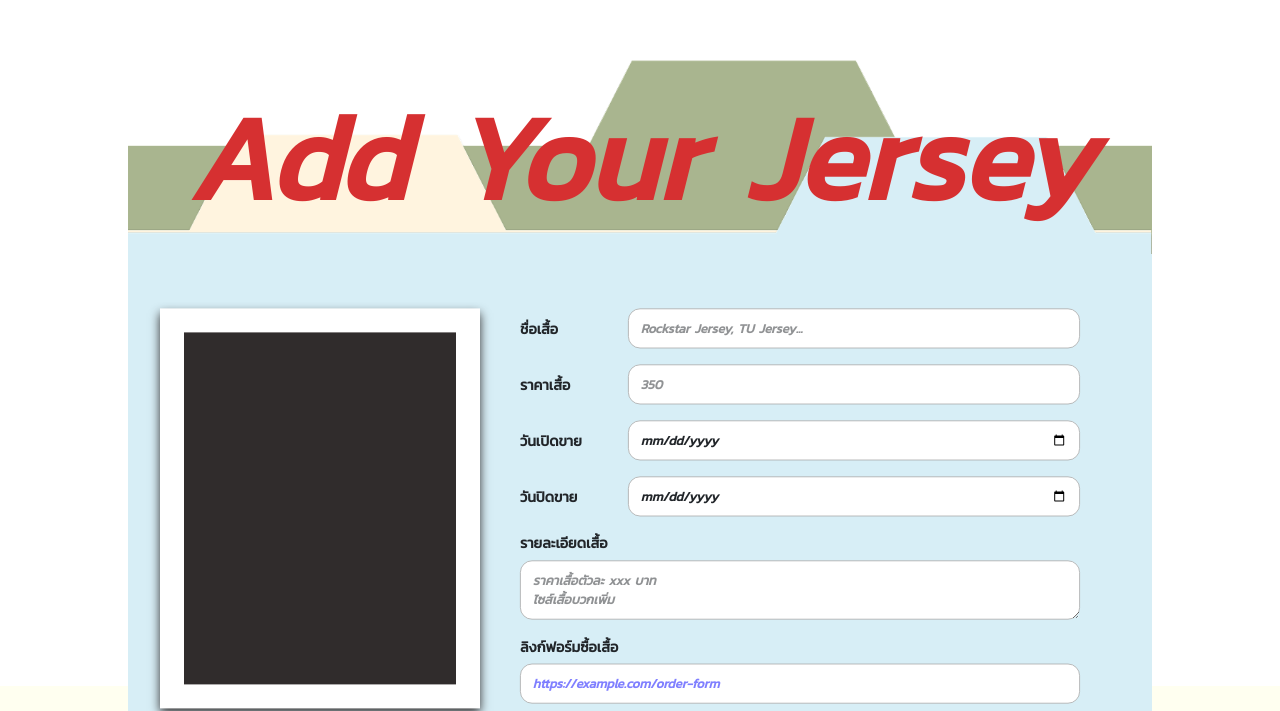
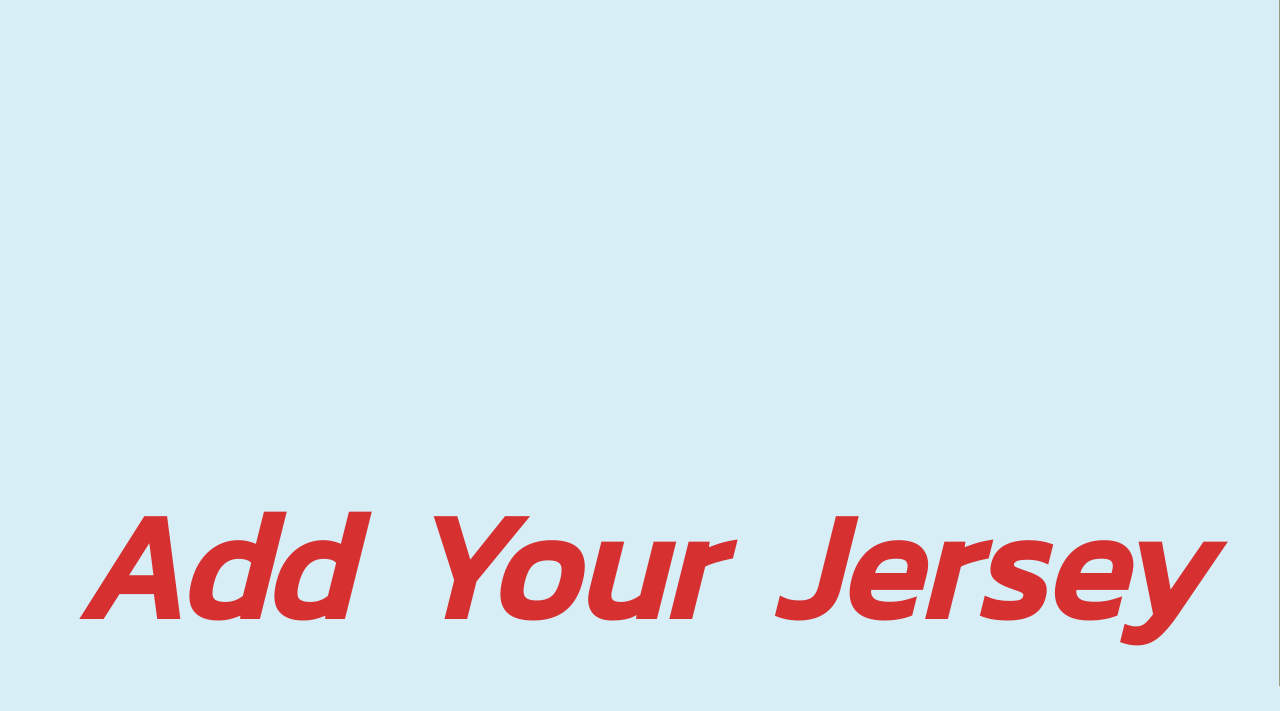
Before and after one commit to thiprada17/JerseyJamTU, a React (Vite) app: page /sellerform in a window 1280 px wide. Shown: the part 114-825 px from the top of the page. Built offline with nearby package versions, Linux system fonts and the light colour scheme; a web font is replaced by a local one.

Commit message:
Not finish seller , button

```diff
--- a/src/backend/server.js
+++ b/src/backend/server.js
@@ -11,10 +11,6 @@ const app = express()
 app.use(cors())
 app.use(bodyParser.json())
 app.use(express.json());
-
-let mockShirts = [];
-
-
 
 // let conn = null
 // const initMySQL = async () => {
--- a/src/frontend/homepage.jsx
+++ b/src/frontend/homepage.jsx
@@ -5,12 +5,14 @@ import "./homepage.css";
 import cartImg from "../assets/cart.png";
 import backgroundImg from "../assets/homepage.png";
 import speakerImg from "../assets/speaker.png";
+import { useNavigate } from "react-router-dom";
 
 
 export default function Homepage() {
     const loginRef = useRef(null);
     const homeRef = useRef(null);
     const signupRef = useRef(null);
+    const navigate = useNavigate();
 
     const scrollToSection = (ref) => {
         if (ref.current) {
@@ -45,6 +47,7 @@ export default function Homepage() {
                 <div className="action-buttons">
                     <button className="signup-btn" onClick={() => scrollToSection(signupRef)}> Sign Up </button>
                     <button className="login-btn" onClick={() => scrollToSection(loginRef)}> Login</button>
+                    <button className="login-btn" onClick={() => navigate('/sellerform')}> Seller </button>
                 </div>
             </div>
 
--- a/src/frontend/sellerform.css
+++ b/src/frontend/sellerform.css
@@ -6,14 +6,16 @@
 .sellerform-app {
   font-family: "Kanit";
   font-weight: bold;
-  transform: scale(0.8); /* ปรับขนาดลง 80% */
-  transform-origin: top middle; /* กำหนดจุดยึดเวลาย่อ */
+  /* transform: scale(0.8); ปรับขนาดลง 80% */
+  /* transform-origin: top middle; กำหนดจุดยึดเวลาย่อ */
+  min-height: 100vh;
+  overflow-x: hidden;
 }
 
 /* ---------- หน้าแรก ---------- */
 .sellerform-pageOne {
   position: relative;
-  height: 40vh;
+  height: 100vh;
   overflow: hidden;
   display: flex;
   align-items: flex-end;
@@ -24,15 +26,20 @@
 .sellerform-layers {
   position: absolute;
   top: 0;
+  left: 0;
   width: 100%;
-  height: auto;
-  max-height: 80%;
-}
+  height: 100%;
+  overflow: hidden;
+  z-index: 0;}
 
 .sellerform-layer {
   position: absolute;
   width: 100%;
+  height: 100%;
+  object-fit: cover;
   left: 0;
+  top: 0;
+  z-index: 0;
 }
 
 .sellerform-title {
@@ -43,6 +50,7 @@
   color: #d63031;
   font-style: italic;
   font-family: 'Kanit';
+  z-index: 1;
 }
 
 /* ---------- หน้าที่สอง ---------- */
--- a/src/frontend/sellerform.jsx
+++ b/src/frontend/sellerform.jsx
@@ -3,11 +3,11 @@ import "./sellerform.css";
 import greenLayer from "../assets/green.png";
 import creamLayer from "../assets/cream.png";
 import blueLayer from "../assets/blue.png";
-import {useNavigate} from "react-router-dom";
+import { useNavigate } from "react-router-dom";
 import { ToastContainer, toast } from "react-toastify";
 import "react-toastify/dist/ReactToastify.css";
 
-export default function sellerform() {
+export default function SellerForm() {
   const navigate = useNavigate();
   const [image, setImage] = useState(null);
   const [formData, setFormData] = useState({
@@ -23,7 +23,7 @@ export default function sellerform() {
     const file = e.target.files[0];
     if (file) {
       const imageUrl = URL.createObjectURL(file);
-      setImage(imageUrl); // ใช้ URL preview
+      setImage(imageUrl);
     }
   };
 
@@ -40,7 +40,7 @@ const handleSubmit = async (e) => {
 
     const payload = {
       ...formData,
-    shirt_pic: image || "", // คุณอาจใส่ URL ภาพ (หลังอัปโหลดจริง)
+      shirt_pic: image || "",
     };
 
     try {
@@ -80,6 +80,7 @@ const handleSubmit = async (e) => {
     <div className="sellerform-app">
       {/* -------- หน้าแรก -------- */}
       <section className="sellerform-pageOne">
+        {/* เลเยอร์รูปซ้อนกันเป็นพื้นหลัง */}
         <div className="sellerform-layers">
           <img src={greenLayer} alt="green" className="sellerform-layer" />
           <img src={creamLayer} alt="cream" className="sellerform-layer" />
@@ -134,20 +135,24 @@ const handleSubmit = async (e) => {
 
             <label className="sellerform-row">
               <span className="sellerform-label">วันเปิดขาย</span>
-              <input type="date"
+              <input
+                type="date"
                 name="shirt_open_date"
                 value={formData.shirt_open_date}
                 onChange={handleChange}
-              className="sellerform-input" />
+                className="sellerform-input"
+              />
             </label>
 
             <label className="sellerform-row">
               <span className="sellerform-label">วันปิดขาย</span>
-              <input type="date"
+              <input
+                type="date"
                 name="shirt_close_date"
                 value={formData.shirt_close_date}
                 onChange={handleChange}
-              className="sellerform-input" />
+                className="sellerform-input"
+              />
             </label>
 
             <div className="sellerform-block">
@@ -157,7 +162,8 @@ const handleSubmit = async (e) => {
                 value={formData.shirt_detail}
                 onChange={handleChange}
                 className="sellerform-input"
-                placeholder="ราคาเสื้อตัวละ xxx บาท&#10;ไซส์เสื้อบวกเพิ่ม"
+                placeholder={`ราคาเสื้อตัวละ xxx บาท
+                  ไซส์เสื้อบวกเพิ่ม`}
                 required
               ></textarea>
             </div>
@@ -175,7 +181,9 @@ const handleSubmit = async (e) => {
               />
 
               <div className="sellerform-submitWrapper">
-                <button type="submit" className="sellerform-submitBtn">Submit</button>
+                <button type="submit" className="sellerform-submitBtn">
+                  Submit
+                </button>
               </div>
             </div>
           </form>
```
Lines whose indentation alone changed are shown as unchanged.
